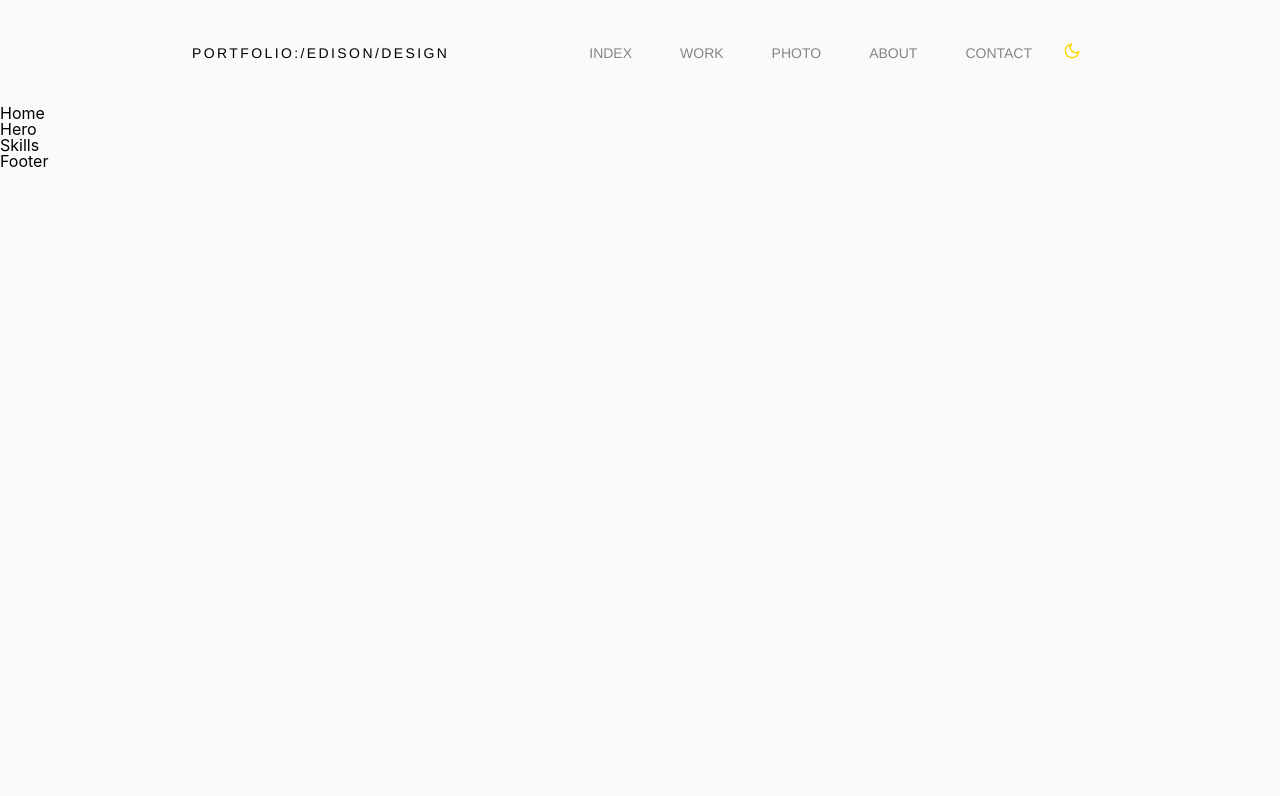
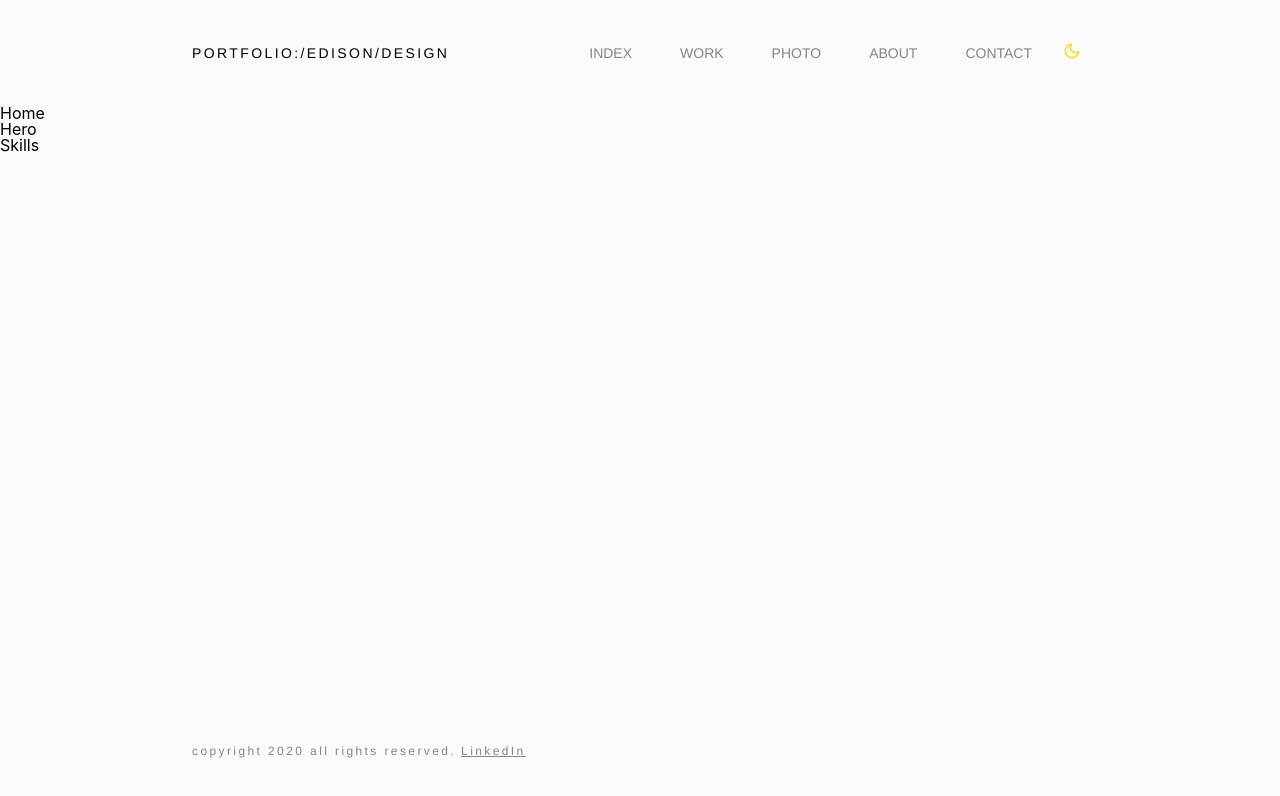
Before and after one commit to fyeung21/edison-web, a React (Create React App) app: page / in a window 1280 px wide. Shown: the top 796 px of the page. Built offline with nearby package versions, Linux system fonts and the light colour scheme.

Commit message:
Styled footer

```diff
--- a/src/components/Footer/Footer.js
+++ b/src/components/Footer/Footer.js
@@ -1,7 +1,15 @@
-import React from 'react';
+import React from "react";
+import { FooterCont, FooterTxt, LinkedInLink } from "./footerStyles";
 
 const Footer = () => {
-    return <h2>Footer</h2>;
+    return (
+        <FooterCont>
+            <FooterTxt>
+                copyright 2020 all rights reserved.
+            </FooterTxt>
+            <LinkedInLink href="https://www.linkedin.com/in/koedison/">LinkedIn</LinkedInLink>
+        </FooterCont>
+    );
 }
 
 export default Footer;
--- /dev/null
+++ b/src/components/Footer/footerStyles.js
@@ -0,0 +1,27 @@
+import styled from "styled-components";
+import { theme } from "../Theme";
+
+export const FooterCont = styled.div`
+    display: flex;
+    width: 70%;
+    margin: 37rem auto 0;
+    // position: fixed;
+    // bottom: 2rem;
+    // left: 15rem;
+`
+export const FooterTxt = styled.p`
+    font-family: ${theme.bodyFont};
+    font-size: ${theme.smallFontSize};
+    color: ${({ theme }) => theme.accentTxtColor};
+    letter-spacing: 0.15rem;
+    margin: 0 5px 0 0;
+`
+export const LinkedInLink = styled.a`
+    font-family: ${theme.bodyFont};
+    font-size: ${theme.smallFontSize};
+    color: ${({ theme }) => theme.accentTxtColor};
+    letter-spacing: 0.15rem;
+    :hover {
+        color: ${({ theme }) => theme.mainTxtColor};
+    }
+`
--- a/src/components/Theme.js
+++ b/src/components/Theme.js
@@ -23,7 +23,7 @@ export const theme = {
     h2FontSize: "30px",
     h3FontSize: "14px",
     bodyFontSize: "20px",
-    smallFontSize: "8px",
+    smallFontSize: "12px",
     tabletSize: "768px",
     desktopSize: "1200px",
     widescreenSize: "1400px",
```
